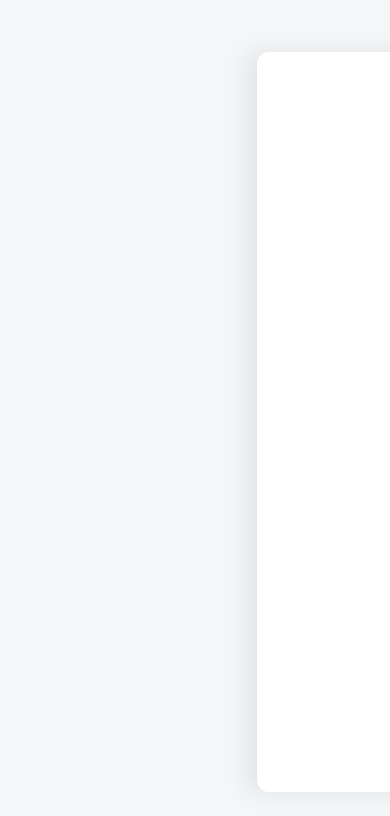
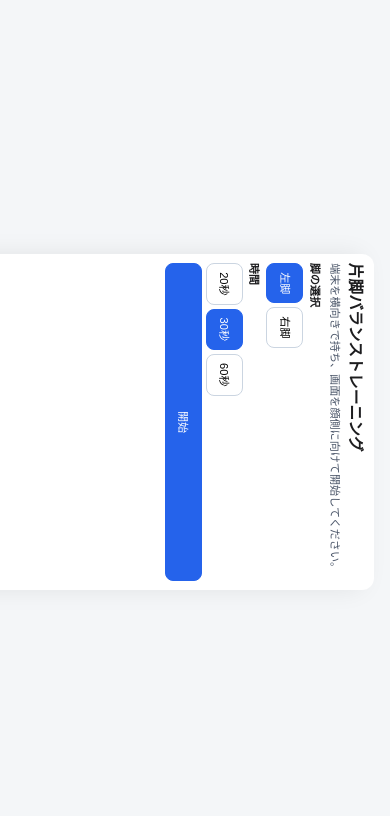
Before and after one commit to ST-katsuobushi/single-leg-balance-webapp, a React (Vite) app: page / in a window 390 px wide. Shown: the top 816 px of the page. Built offline with nearby package versions, Linux system fonts and the light colour scheme.

Commit message:
Fix rotated layout baseline and stabilize orientation mapping

```diff
--- a/src/App.tsx
+++ b/src/App.tsx
@@ -81,7 +81,6 @@ function App() {
         previousRawRef.current &&
         shouldRejectRawJump(latestRaw, previousRawRef.current, RAW_JUMP_REJECT_DEG)
       ) {
-        previousRawRef.current = latestRaw;
         return;
       }
 
--- a/src/sensor.ts
+++ b/src/sensor.ts
@@ -3,10 +3,11 @@ import type { SensorPoint } from './types';
 export const SENSOR_SENSITIVITY_DEG = 24;
 export const SMOOTHING_ALPHA = 0.25;
 export const RAW_JUMP_REJECT_DEG = 22;
+export const MAX_TILT_DEG = 65;
 
 export const AXIS_MAPPING = {
-  x: 'beta',
-  y: 'gamma',
+  x: 'gamma',
+  y: 'beta',
 } as const;
 
 export const AXIS_SIGNS = {
@@ -17,8 +18,8 @@ export const AXIS_SIGNS = {
 export const MAX_RADIUS = 0.96;
 
 export function mapOrientation(event: DeviceOrientationEvent): SensorPoint {
-  const beta = event.beta ?? 0;
-  const gamma = event.gamma ?? 0;
+  const beta = clamp(event.beta ?? 0, -MAX_TILT_DEG, MAX_TILT_DEG);
+  const gamma = clamp(event.gamma ?? 0, -MAX_TILT_DEG, MAX_TILT_DEG);
 
   const axisValue = { beta, gamma };
 
@@ -41,6 +42,10 @@ export function pointFromOrientation(
 }
 
 export function shouldRejectRawJump(currentRaw: SensorPoint, previousRaw: SensorPoint, maxDeltaDeg: number) {
+  if (!isFinitePoint(currentRaw) || !isFinitePoint(previousRaw)) {
+    return true;
+  }
+
   return (
     Math.abs(currentRaw.x - previousRaw.x) > maxDeltaDeg ||
     Math.abs(currentRaw.y - previousRaw.y) > maxDeltaDeg
@@ -49,10 +54,10 @@ export function shouldRejectRawJump(currentRaw: SensorPoint, previousRaw: Sensor
 
 export function smoothPoint(next: SensorPoint, prev: SensorPoint, alpha: number): SensorPoint {
   const w = clamp(alpha, 0, 1);
-  return {
+  return limitToCircle({
     x: prev.x + (next.x - prev.x) * w,
     y: prev.y + (next.y - prev.y) * w,
-  };
+  }, MAX_RADIUS);
 }
 
 export function distanceFromCenter(point: SensorPoint) {
@@ -73,3 +78,7 @@ function limitToCircle(point: SensorPoint, maxRadius: number): SensorPoint {
     y: clamp(point.y * scale, -maxRadius, maxRadius),
   };
 }
+
+function isFinitePoint(point: SensorPoint): boolean {
+  return Number.isFinite(point.x) && Number.isFinite(point.y);
+}
--- a/src/styles.css
+++ b/src/styles.css
@@ -27,9 +27,9 @@ body,
   --shell-padding: clamp(8px, 2dvh, 16px);
   --usable-width: calc(100dvh - (var(--shell-padding) * 2));
   --usable-height: calc(100dvw - (var(--shell-padding) * 2));
-  --frame-width: min(740px, calc(var(--usable-width) * 0.94));
-  --frame-height: min(430px, calc(var(--usable-height) * 0.92));
-  --frame-base: min(var(--frame-width), var(--frame-height));
+  --frame-width: min(430px, calc(var(--usable-height) * 0.94));
+  --frame-height: min(740px, calc(var(--usable-width) * 0.94));
+  --frame-base: min(var(--frame-width), calc(var(--frame-height) * 0.64));
   --title-size: clamp(13px, calc(var(--frame-base) * 0.047), 24px);
   --text-size: clamp(10px, calc(var(--frame-base) * 0.033), 16px);
   --button-vpad: clamp(4px, calc(var(--frame-height) * 0.015), 8px);
@@ -39,15 +39,19 @@ body,
   width: 100%;
   height: 100%;
   overflow: hidden;
+  position: relative;
   display: grid;
   place-items: center;
 }
 
 .rotatedContent {
+  position: absolute;
+  top: 50%;
+  left: 50%;
   width: 100dvh;
   height: 100dvw;
   transform-origin: center center;
-  transform: rotate(90deg);
+  transform: translate(-50%, -50%) rotate(90deg);
   display: grid;
   place-items: center;
   padding: var(--shell-padding);
@@ -111,6 +115,7 @@ button {
   border-radius: 8px;
   padding: var(--button-vpad) var(--button-hpad);
   background: #fff;
+  min-height: clamp(34px, calc(var(--frame-base) * 0.11), 48px);
 }
 
 button.active,
```
Also changed, not shown: 1 other file (tests, documents, lock files or other folders).
